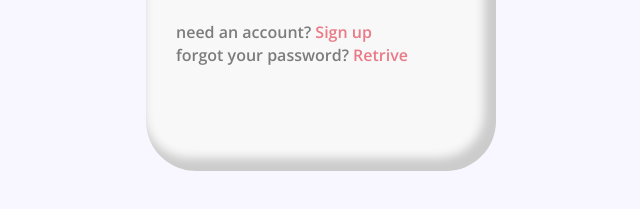
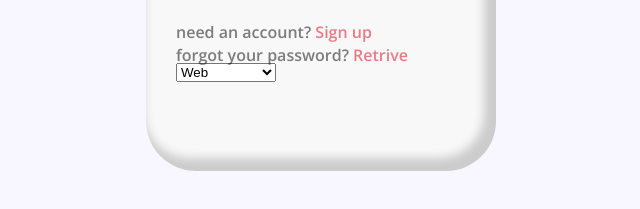
Before and after one commit to hongjunjeong95/kakao-clone-assignment, a plain HTML site: page assignment9/index.html in a window 1280 px wide. Shown: the part 579-788 px from the top of the page, 319-959 px from the left. Drawn offline with nearby package versions, Linux system fonts and the light colour scheme; a web font is replaced by a local one.

Commit message:
Complete assignment13

```diff
--- a/assignment9/index.html
+++ b/assignment9/index.html
@@ -45,6 +45,23 @@
           <a href="#" class="signUp__answer">Retrive</a>
         </div>
       </footer>
+      <select name="" id="">
+        <optgroup label="Hacking">
+          <option>Web</option>
+          <option label="System"></option>
+          <option label="Network" value="network"></option>
+        </optgroup>
+        <optgroup label="Front-end">
+          <option label="Html"></option>
+          <option label="Css"></option>
+          <option label="JavaScript"></option>
+        </optgroup>
+        <optgroup label="Back-end">
+          <option label="node.js"></option>
+          <option label="Django"></option>
+          <option label="Go"></option>
+        </optgroup>
+      </select>
     </div>
   </body>
 </html>
```
